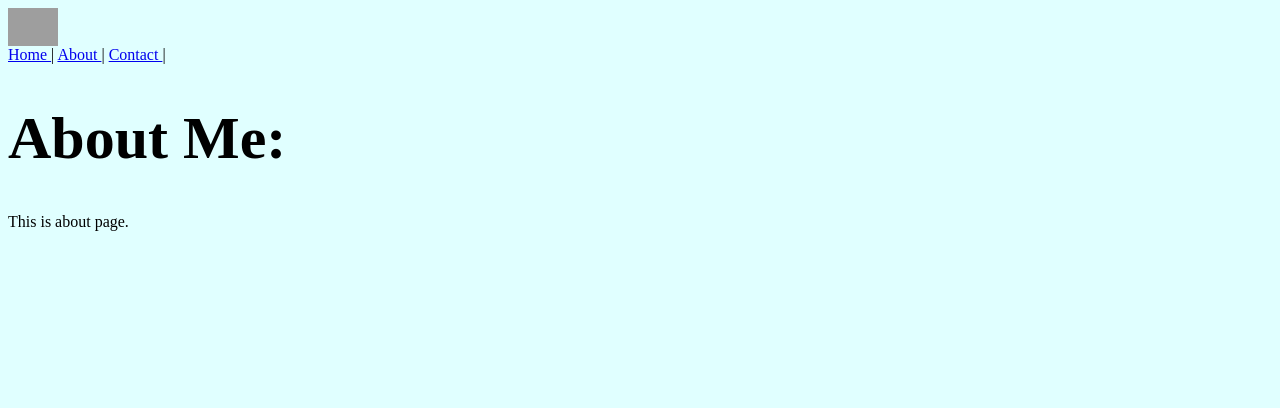
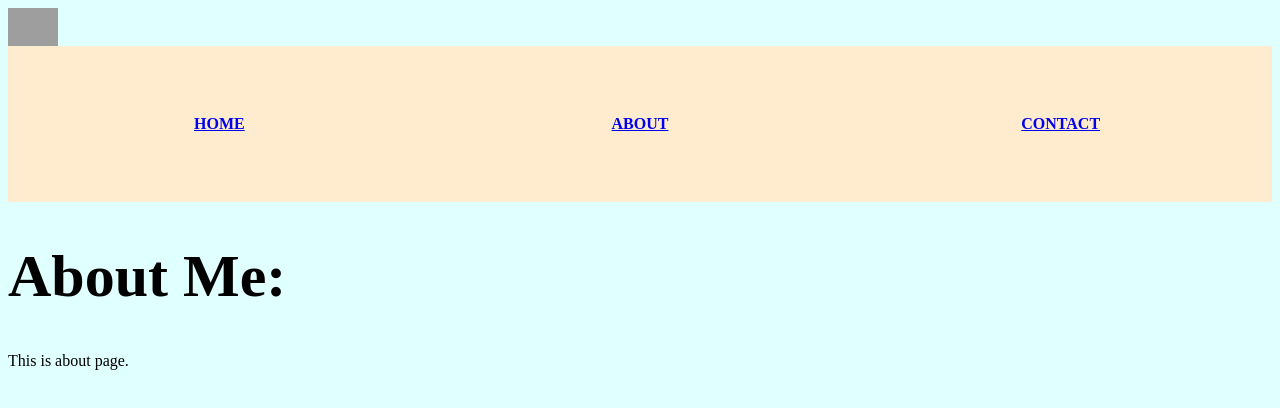
Before and after one commit to shristi712/wd101, a plain HTML site: page about.html in a window 1280 px wide. Drawn offline with Linux system fonts and the light colour scheme; grey boxes are pictures that could not be loaded.

Commit message:
Update about.html

```diff
--- a/about.html
+++ b/about.html
@@ -3,15 +3,14 @@
         <title> Shristi </title>
     </head>
     <body style="background-color:lightcyan;">
-        <div class="header">
             <img src="logo.jpg" style=height="50px" width="50px">
-
-            <div class="menu">
-                <a href="index.html"> Home </a> |
-                <a href="about.html"> About </a> |
-                <a href="contact.html"> Contact </a> |
-            </div>
-        </div>
+            <table border="0" width="100%" bgcolor="BlanchedAlmond" height="20%">
+<tr>
+<th width="25%"><a href="index.html">HOME</a></th>
+<th width="25%"><a href="about.html">ABOUT</a></th>
+<th width="25%"><a href="contact.html">CONTACT</a></th>
+</tr>
+</table>
         <div class="main-content">
             <h1 style="font-size:60px;">About Me:</h1>
             <p> This is about page. </p>
```
